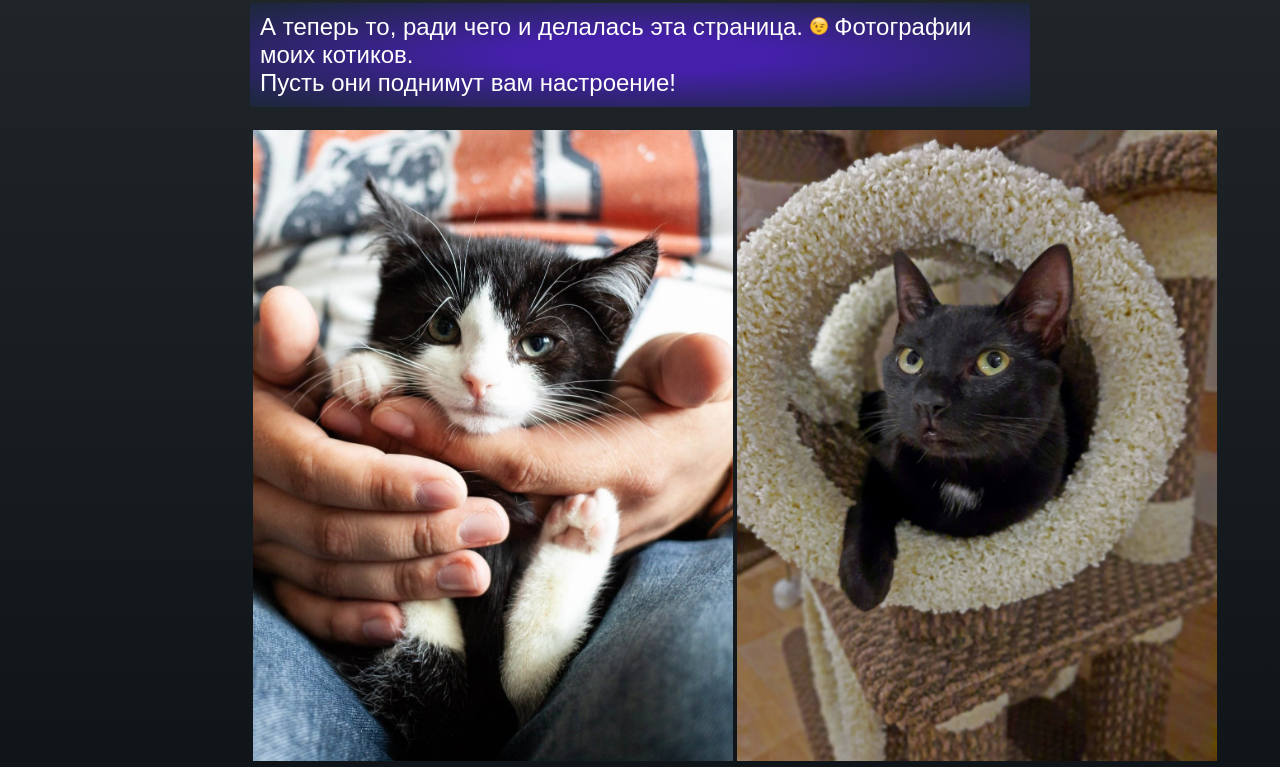
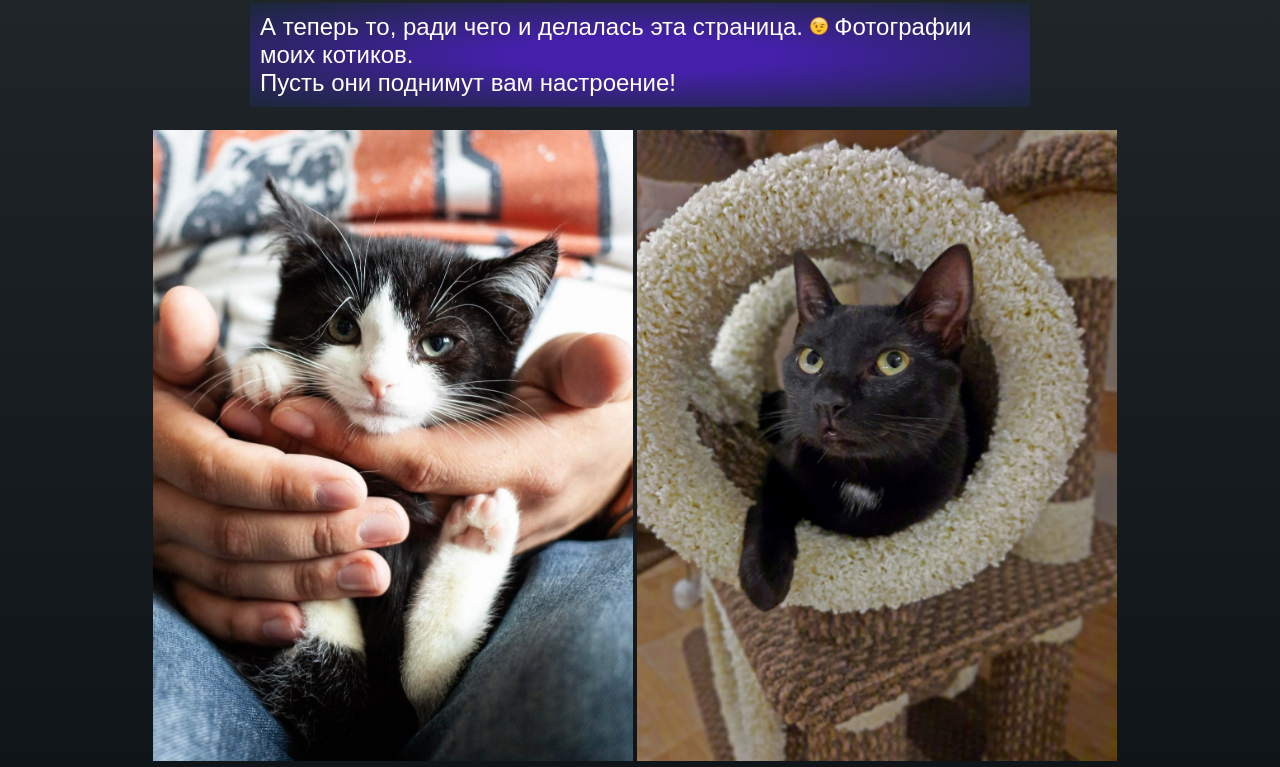
Before and after one commit to AgathaCott/AgathaCott.github.io, a plain HTML site: page index.html in a window 1280 px wide. Shown: the part 1874-2641 px from the top of the page. Drawn offline with Linux system fonts and the light colour scheme.

Commit message:
Update index.css

```diff
--- a/index.css
+++ b/index.css
@@ -89,8 +89,9 @@ li > a:hover {
 
 
 table {
-  margin-left: 100px;
-  margin-right: 100px;
+  margin: center;
+/*   margin-left: 100px; */
+/*   margin-right: 100px; */
   margin-top: 20px;
 }
 
```
